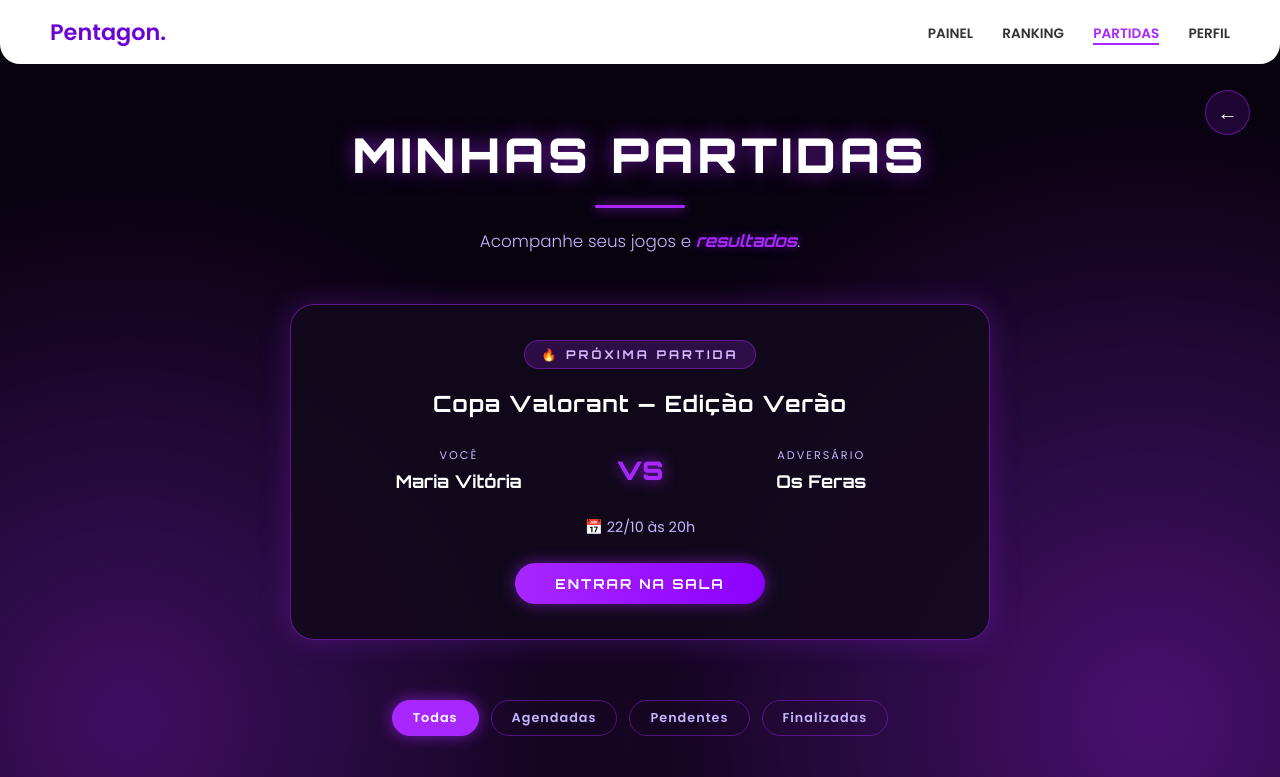
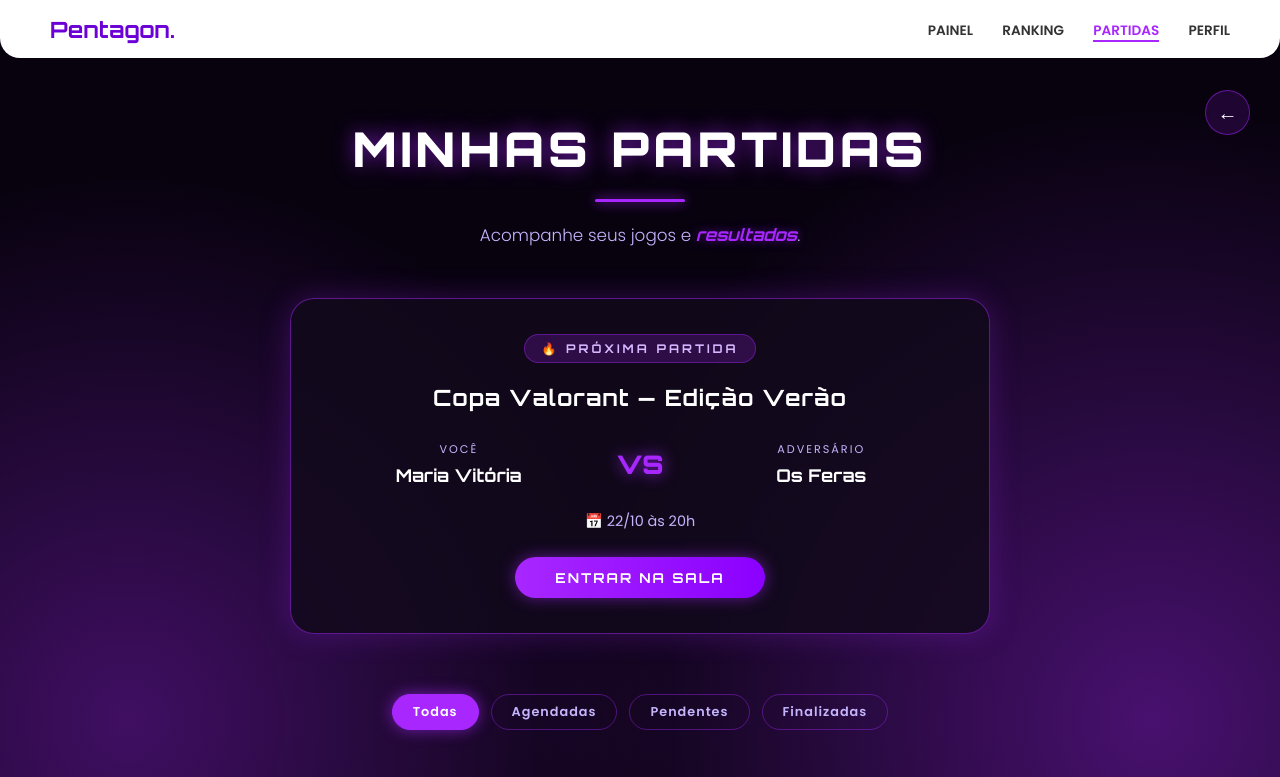
Before and after one commit to ErmesonBiel/Pentagon---IFRN, a plain HTML site: page frontend/partidas.html in a window 1280 px wide. Shown: the top 777 px of the page. Drawn offline with Linux system fonts and the light colour scheme.

Commit message:
Ajustes da logo

```diff
--- a/frontend/partidas.html
+++ b/frontend/partidas.html
@@ -10,9 +10,7 @@
 <body>
 
     <header class="navbar">
-        <a href="painel.html" class="logo-container">
-            <span>Pentagon.</span>
-        </a>
+        <a href="dashboard.html" class="logo-container">Pentagon.</a>
         <nav>
             <a href="painel.html">PAINEL</a>
             <a href="ranking.html">RANKING</a>
```
